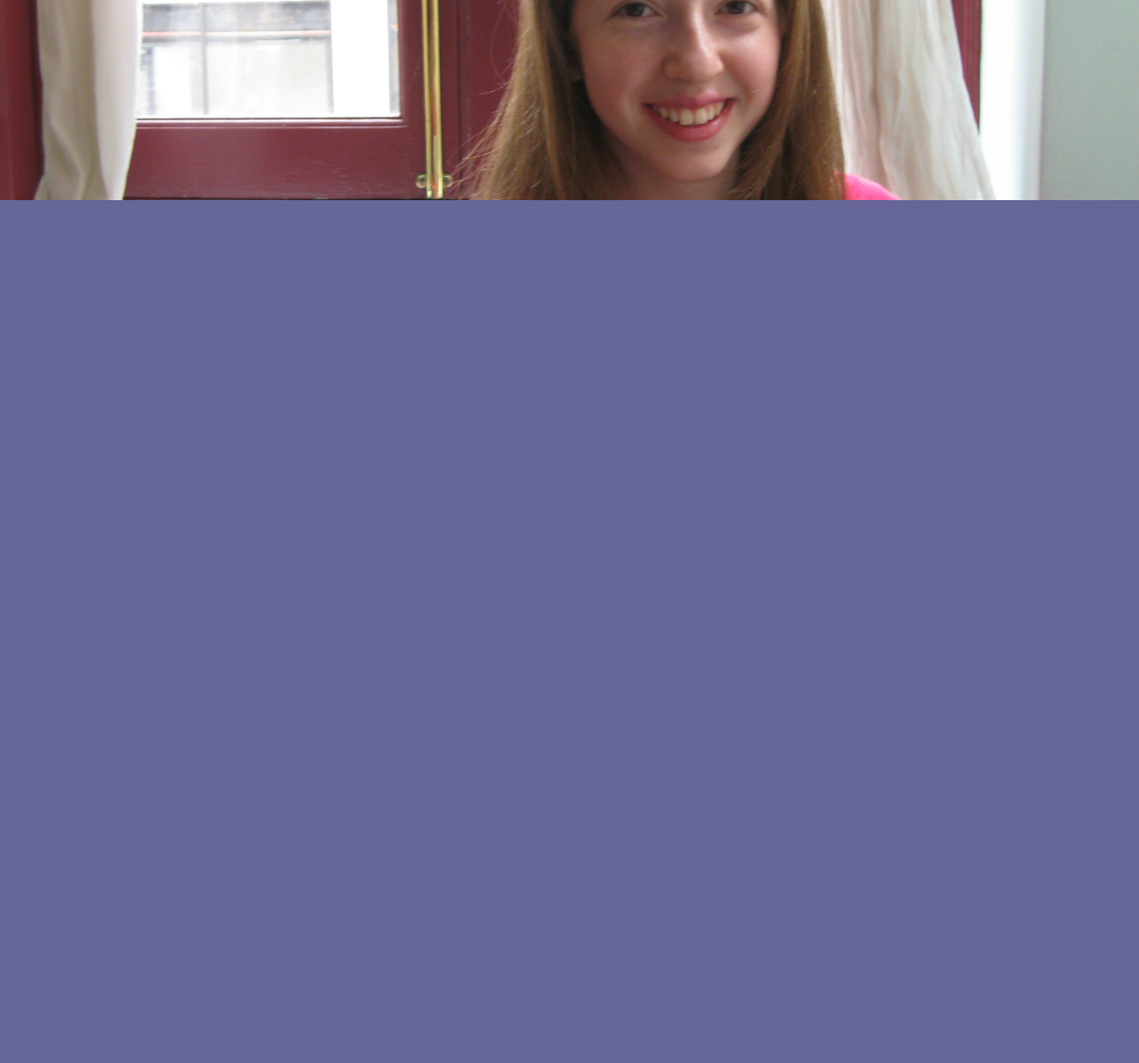
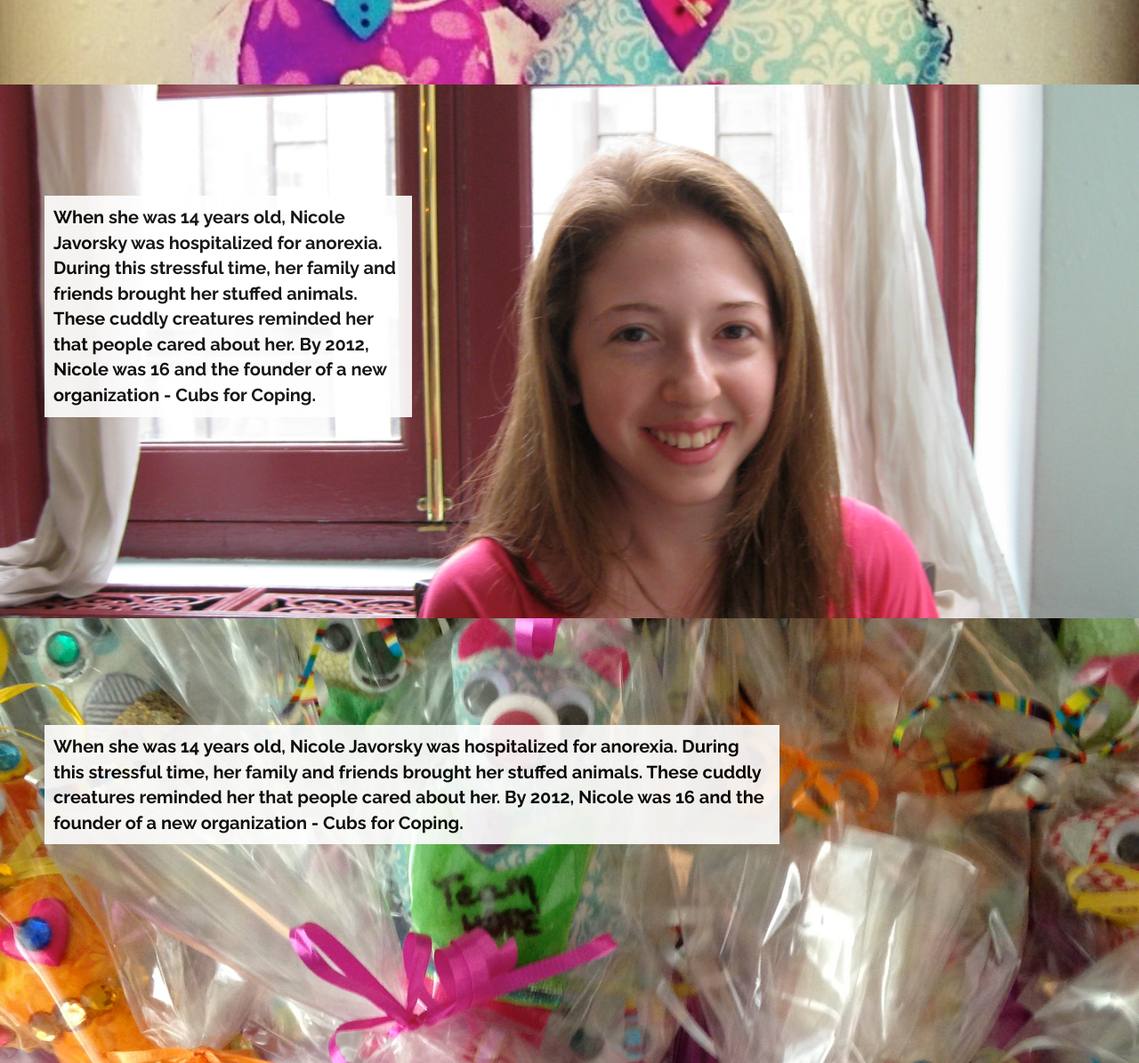
Before and after one commit to nicolejavorsky/CubsForCoping, a plain HTML site: page index.html in a window 1280 px wide. Shown: the part 500-1695 px from the top of the page at 89% size. Before the commit the page ends 800 px from the top, so only its background shows below. Drawn offline with nearby package versions, Linux system fonts and the light colour scheme.

Commit message:
pictures; added about, impact sections

```diff
--- a/CubsForCoping.css
+++ b/CubsForCoping.css
@@ -1,5 +1,5 @@
 body {
-	font-family: 'Varela Round', sans-serif;;
+	font-family: 'Raleway', sans-serif;
 	background-color: #666699;
 	margin: 20px;
 	text-align: left;
@@ -8,7 +8,7 @@ body {
 
 .Logo img {
 	height: auto;
-    width: 125px;
+    width: 100px;
 }
 
 a:link {
@@ -48,20 +48,67 @@ a:active {
 	margin: 0;
 	position: fixed;
 	background-color: white;
-	opacity: 0.8;
+	opacity: 0.9;
 	width: 100%;
-	height: 125px;
+	height: 100px;
 	z-index: 20;
 
 }
 
-#Story {
+#storycontent {
+	padding: 10px;
+	color: black;
+	width: 35%;
+	float: left;
+	background-color: white;
+	opacity: 0.9;
 	position: relative;
-	top: 125px;
+	top: 75px;
+}
+
+#impactcontent {
+	padding: 10px;
+	color: black;
+	width: 70%;
+	float: center;
+	background-color: white;
+	opacity: 0.9;
+	position: relative;
+	top: 70px;
+}
+
+#About {
+	position: relative;
+	bottom: 5px;
 	padding: 50px;
 	font-size: 20px;
-	background-image: url('NicolePic2.jpg');
+	background-image: url('2Bears.jpg');
+    background-repeat: no-repeat;
 	width: 100%;
 	height: 600px;
 	background-size: 100%
 }
+
+#Story {
+	position: relative;
+	bottom: 5px;
+	padding: 50px;
+	font-size: 20px;
+	background-image: url('NicoleStory.jpg');
+    background-repeat: no-repeat;
+	width: 100%;
+	height: 600px;
+	background-size: 100%
+}
+
+#Impact {
+	position: relative;
+	bottom: 5px;
+	padding: 50px;
+	font-size: 20px;
+	background-image: url('WrappedBears.jpg');
+    background-repeat: no-repeat;
+	width: 100%;
+	height: 600px;
+	background-size: 100%
+}
--- a/index.html
+++ b/index.html
@@ -5,16 +5,16 @@
 		<link rel="stylesheet" href="https://maxcdn.bootstrapcdn.com/bootstrap/3.3.0/css/bootstrap.min.css">
 		<link rel="stylesheet" type="text/css" href="mediaqueriescfc.css">
 		<link rel="stylesheet" type="text/css" href="CubsForCoping.css">
-		<link href='http://fonts.googleapis.com/css?family=Varela+Round' rel='stylesheet' type='text/css'>
+		<link href='http://fonts.googleapis.com/css?family=Raleway:700' rel='stylesheet' type='text/css'>
 		<title>Cubs for Coping</title>
 	</head>
 	<body>
-<!-- 		<div id="pagewrap"> -->
+		<div id="pagewrap">
 			<nav id="Menu">
 
 				<ul>
 					<li>
-						<a href="index.html">
+						<a href="#About">
 							<span class="Logo">
 								<img src="CFCLogo.jpg">
 							</span>
@@ -55,9 +55,22 @@
 
 			</nav>
 
+			<section id="About">
+			</section>
+
 			<section id="Story">
-				<p>When she was 14 years old, Nicole Javorsky was hospitalized for anorexia.  During this stressful time, her family and friends brought her stuffed animals.  These cuddly creatures reminded her that people cared about her.  By 2012, Nicole was 16 and the founder of a new organization - Cubs for Coping.</p>
+				<div id="storycontent">
+						When she was 14 years old, Nicole Javorsky was hospitalized for anorexia.  During this stressful time, her family and friends brought her stuffed animals.  These cuddly creatures reminded her that people cared about her.  By 2012, Nicole was 16 and the founder of a new organization - Cubs for Coping.
+				</div>
 			</section>
+
+			<section id="Impact">
+				<div id="impactcontent">
+					When she was 14 years old, Nicole Javorsky was hospitalized for anorexia.  During this stressful time, her family and friends brought her stuffed animals.  These cuddly creatures reminded her that people cared about her.  By 2012, Nicole was 16 and the founder of a new organization - Cubs for Coping.
+				</div>
+			</section>
+
+		</div>
 
 		<script src="https://maxcdn.bootstrapcdn.com/bootstrap/3.3.0/js/bootstrap.min.js">
 		</script>
```
Also changed, not shown: 2Bears.jpg (added), NicoleStory.JPG (added), WrappedBears.JPG (added).
